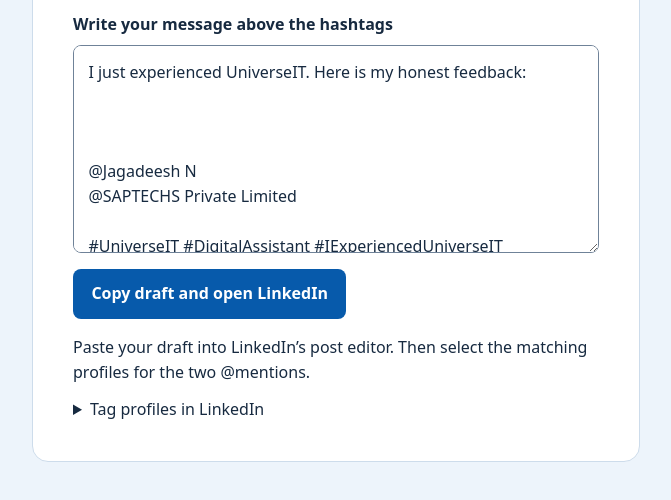
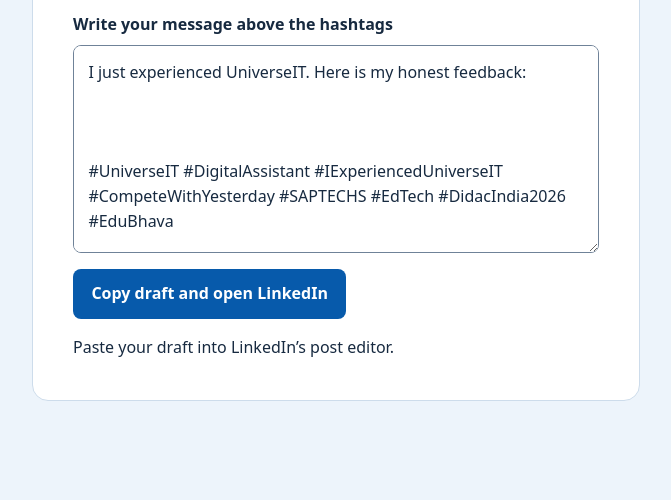
Before and after one commit to Saptechs-Private-Limited/universeit-site, a plain HTML site: page linkedin-post/index.html in a window 1280 px wide. Shown: the part 146-646 px from the top of the page, without its empty margins (304-975 px from the left). Drawn offline with Linux system fonts and the light colour scheme.

Commit message:
Remove tagged LinkedIn profiles from DIDAC feedback draft

```diff
--- a/linkedin-post/index.html
+++ b/linkedin-post/index.html
@@ -22,15 +22,7 @@ summary { cursor: pointer; }
   <label for="draft">Write your message above the hashtags</label>
   <textarea id="draft" aria-describedby="instructions"></textarea>
   <button id="copy" type="button">Copy draft and open LinkedIn</button>
-  <p id="instructions">Paste your draft into LinkedIn’s post editor. Then select the matching profiles for the two @mentions.</p>
-  <details>
-    <summary>Tag profiles in LinkedIn</summary>
-    <p>After pasting your draft, retype each @ placeholder in LinkedIn and select the matching suggestion.</p>
-    <ul>
-      <li><a href="https://www.linkedin.com/in/jagadeesh-n-717599281/">Jagadeesh N</a></li>
-      <li><a href="https://www.linkedin.com/company/saptechs-private-limited/">SAPTECHS Private Limited</a></li>
-    </ul>
-  </details>
+  <p id="instructions">Paste your draft into LinkedIn’s post editor.</p>
   <p id="status" role="status" hidden></p>
   <a id="fallback" href="https://www.linkedin.com/sharing/share-offsite/?url=https%3A%2F%2Fsaptechs.co.in" hidden>Open LinkedIn</a>
 </main>
@@ -39,7 +31,7 @@ const draft = document.querySelector('#draft');
 const status = document.querySelector('#status');
 const fallback = document.querySelector('#fallback');
 const button = document.querySelector('#copy');
-draft.value = 'I just experienced UniverseIT. Here is my honest feedback:\n\n\n\n@Jagadeesh N\n@SAPTECHS Private Limited\n\n#UniverseIT #DigitalAssistant #IExperiencedUniverseIT #CompeteWithYesterday #SAPTECHS #EdTech #DidacIndia2026 #EduBhava\n\nhttps://www.saptechs.co.in/\nhttps://www.universeit.co.in/';
+draft.value = 'I just experienced UniverseIT. Here is my honest feedback:\n\n\n\n#UniverseIT #DigitalAssistant #IExperiencedUniverseIT #CompeteWithYesterday #SAPTECHS #EdTech #DidacIndia2026 #EduBhava\n\nhttps://www.saptechs.co.in/\nhttps://www.universeit.co.in/';
 const feedbackStart = draft.value.indexOf('\n') + 1;
 draft.setSelectionRange(feedbackStart, feedbackStart);
 
```
